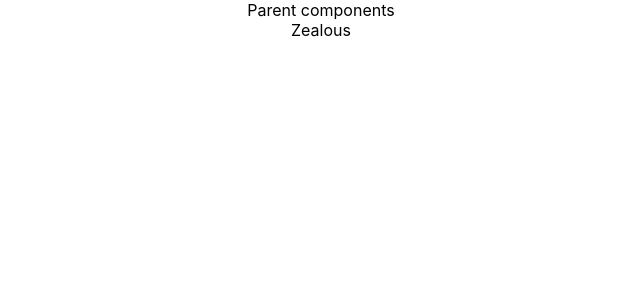
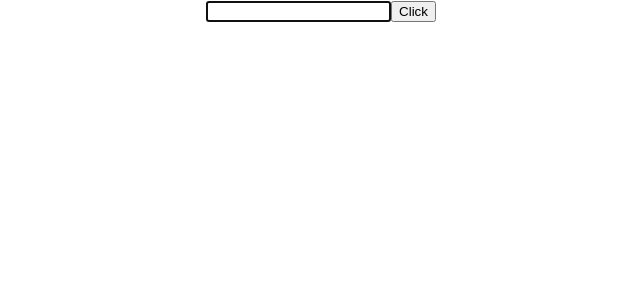
Before and after one commit to ZealousMacwan/my-react-app, a React (Create React App) app: page / in a window 1280 px wide. Shown: the top 300 px of the page, without its empty margins (319-959 px from the left). Built offline with nearby package versions, Linux system fonts and the light colour scheme.

Commit message:
ref-approach

```diff
--- a/src/App.js
+++ b/src/App.js
@@ -20,13 +20,14 @@
 import Table from './components/Table';
 import PureComp from './components/PureComp';
 import ParentComp from './components/ParentComp';
+import RefsDemo from './components/RefsDemo';
 
 
 class App extends Component {
   render(){
     return(
       <div className="App">
-        <ParentComp></ParentComp>
+        <RefsDemo></RefsDemo>
       </div>
     )
   }
--- /dev/null
+++ b/src/components/RefsDemo.js
@@ -0,0 +1,24 @@
+import React, { Component } from 'react'
+class RefsDemo extends Component {
+    constructor(props) {
+      super(props)
+
+      this.inputRef = React.createRef()
+    }
+    componentDidMount() {
+        this.inputRef.current.focus()
+        console.log(this.inputRef)
+    }
+    clickHandler = () => {
+        alert(this.inputRef.current.value)
+    }
+    render(){
+        return(
+            <div>
+                <input type="text" ref={this.inputRef}></input>
+                <button onClick={this.clickHandler}>Click</button>
+            </div>
+        )
+    }
+}
+export default RefsDemo
```
